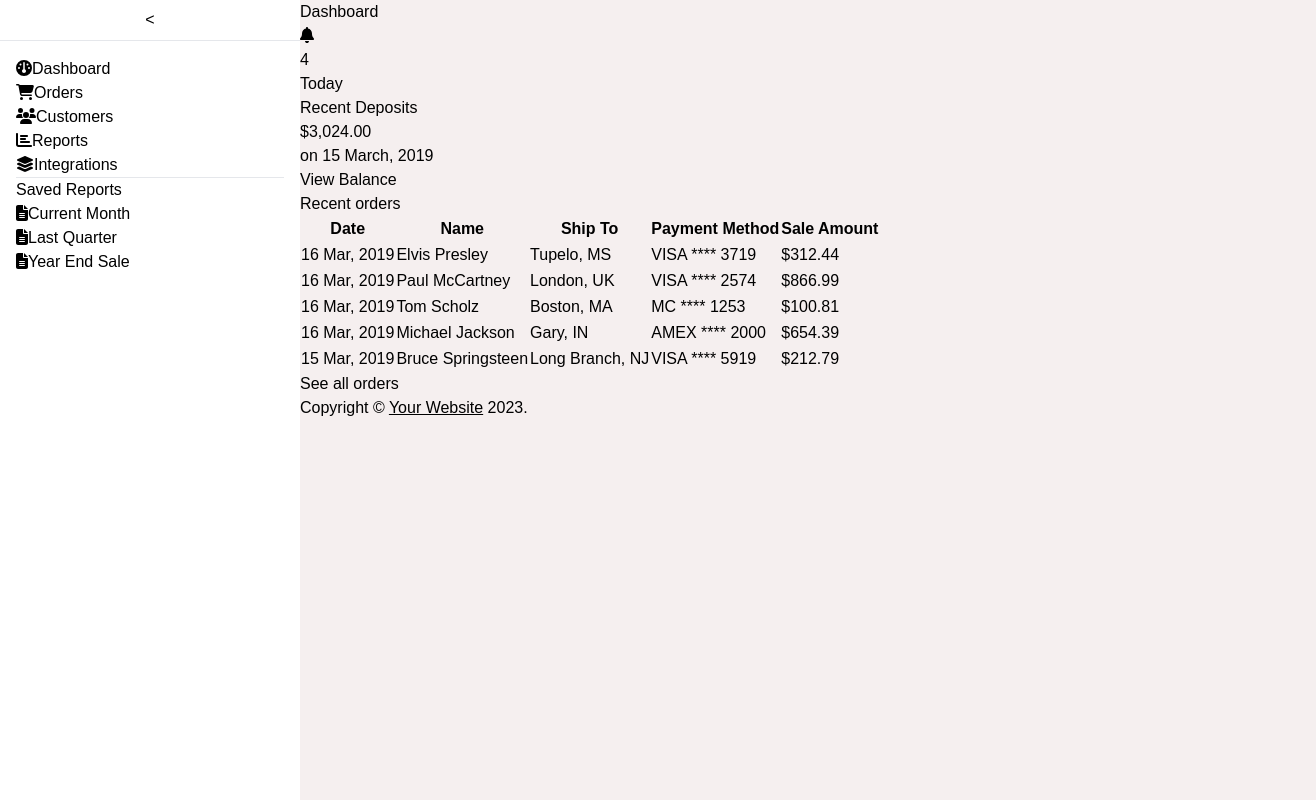
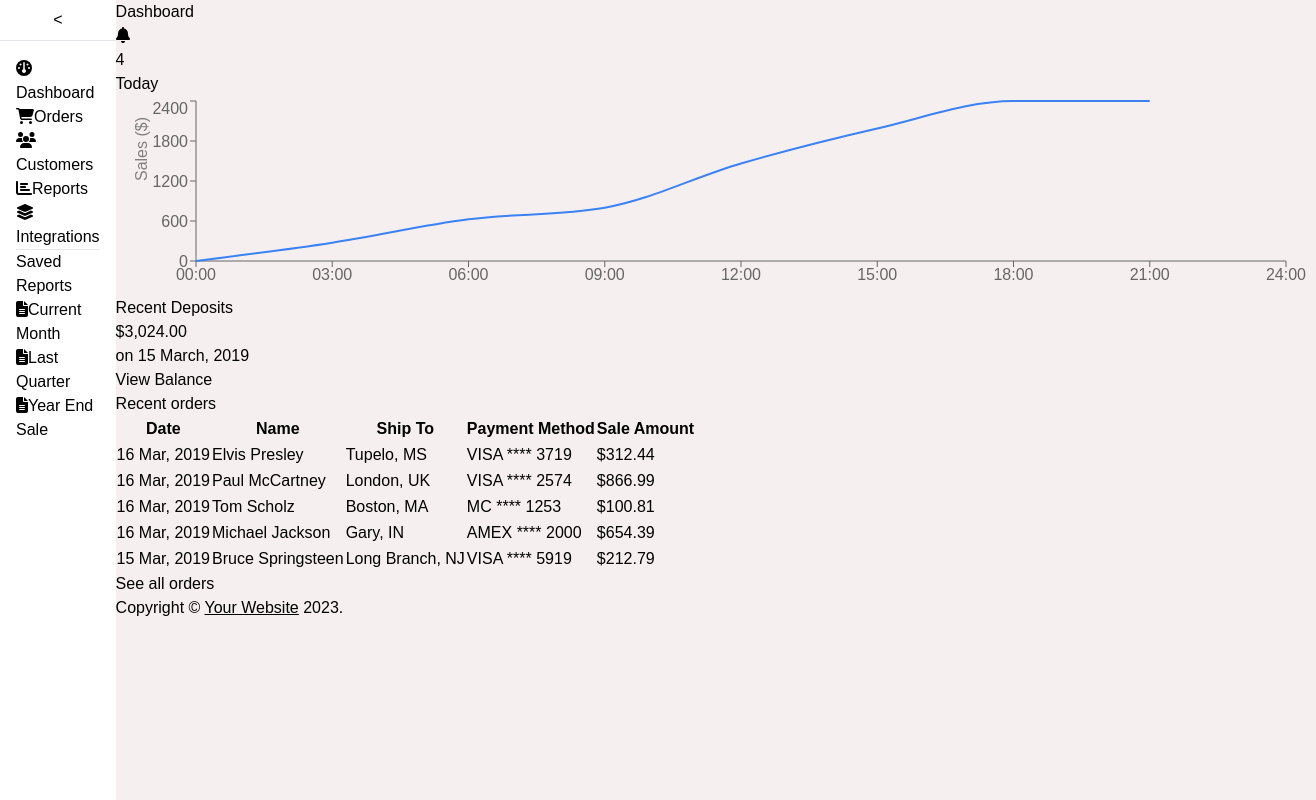
Before and after one commit to christer-miroy/gigatech2, a React (Vite) app: page / in a window 1280 px wide. Shown: the whole page, 1316 px wide, since content can reach past the window. Built offline with nearby package versions, Linux system fonts and the light colour scheme.

Commit message:
final version

```diff
--- a/src/components/Graph.jsx
+++ b/src/components/Graph.jsx
@@ -1,4 +1,4 @@
-
+import { LineChart, Line, XAxis, YAxis } from 'recharts';
 
 const data = [
   {
@@ -43,7 +43,21 @@ const Graph = () => {
   return (
     <div className="h-60 w-full float-left flex flex-col gap-2">
       <h2 className="text-lg font-semibold text-blue-500">Today</h2>
-
+      <LineChart
+          width={1200}
+          height={200}
+          data={data}
+          margin={{
+            top: 5,
+            right: 30,
+            left: 20,
+            bottom: 5,
+          }}
+        >
+          <XAxis dataKey="time" />
+          <YAxis dataKey="value" label={{ value: 'Sales ($)', angle: -90, position: 'insideLeft' }} />
+          <Line type="monotone" dataKey="value" stroke="#3B82F6" strokeWidth={2} dot={false} />
+        </LineChart>
     </div>
   )
 }
```
